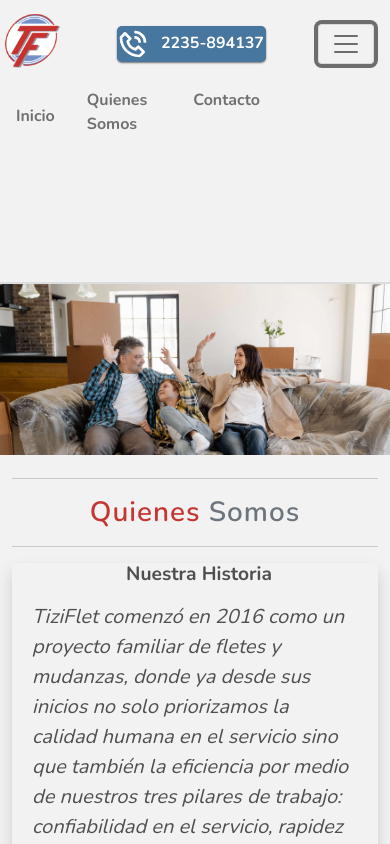
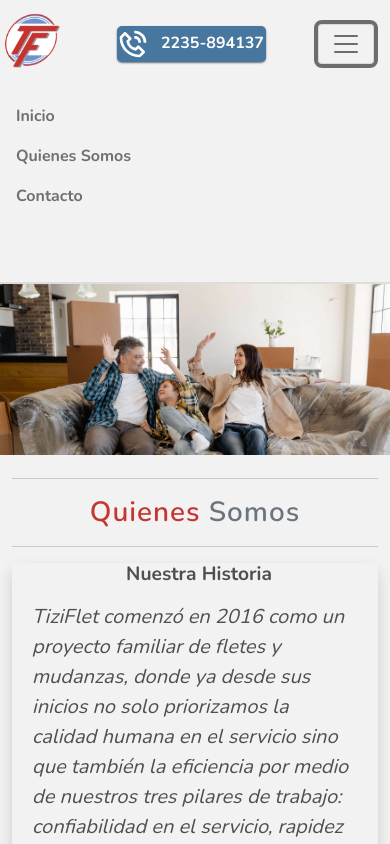
Before and after one commit to JoaquinPalacios/TiziFlet, a Next.js app: page /about in a window 390 px wide. Both pictures are taken after a click on the button 345 px from the left and 43 px from the top of the page. Shown: the top 844 px of the page. Built offline with nearby package versions, Linux system fonts and the light colour scheme.

Commit message:
navbar flex column mobile

```diff
--- a/components/navbar/Navbar.js
+++ b/components/navbar/Navbar.js
@@ -31,8 +31,8 @@ const Navbar = () => {
                         <a href='tel:+542235894137' className='text-decoration-none white'><BiPhoneCall size='1.5em' className='pe-1' />2235-894137</a>
                     </span>
                 </div>
-                <Nav.Item className='col-8 col-lg-6 col-xl-4 d-flex justify-content-end align-self-center me-2' onClick={() => setExpanded(false)}>
-                    <Link href="/"><a className='mx-3 my-2 pt-3 pt-md-0 my-lg-0'>Inicio</a></Link>
+                <Nav.Item className='col-8 col-lg-6 col-xl-4 flex-column flex-lg-row d-flex justify-content-end align-self-center me-2' onClick={() => setExpanded(false)}>
+                    <Link href="/"><a className='mx-3 my-2 my-lg-0 pt-3 pt-lg-0'>Inicio</a></Link>
                     <Link href="/about"><a className='mx-3 my-2 my-lg-0'>Quienes Somos</a></Link>
                     <Link href="/contacto"><a className='ms-3 me-xl-2 my-2 my-lg-0'>Contacto</a></Link>
                 </Nav.Item>
```
